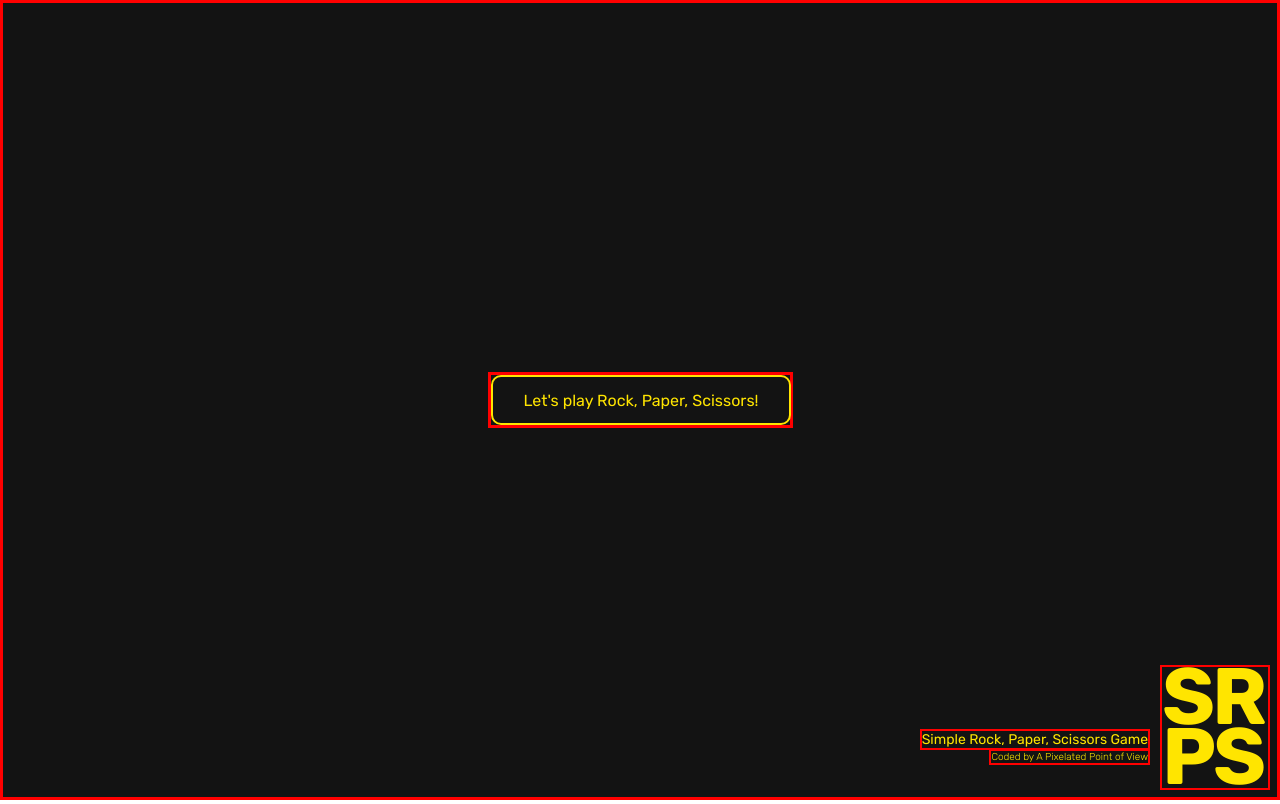
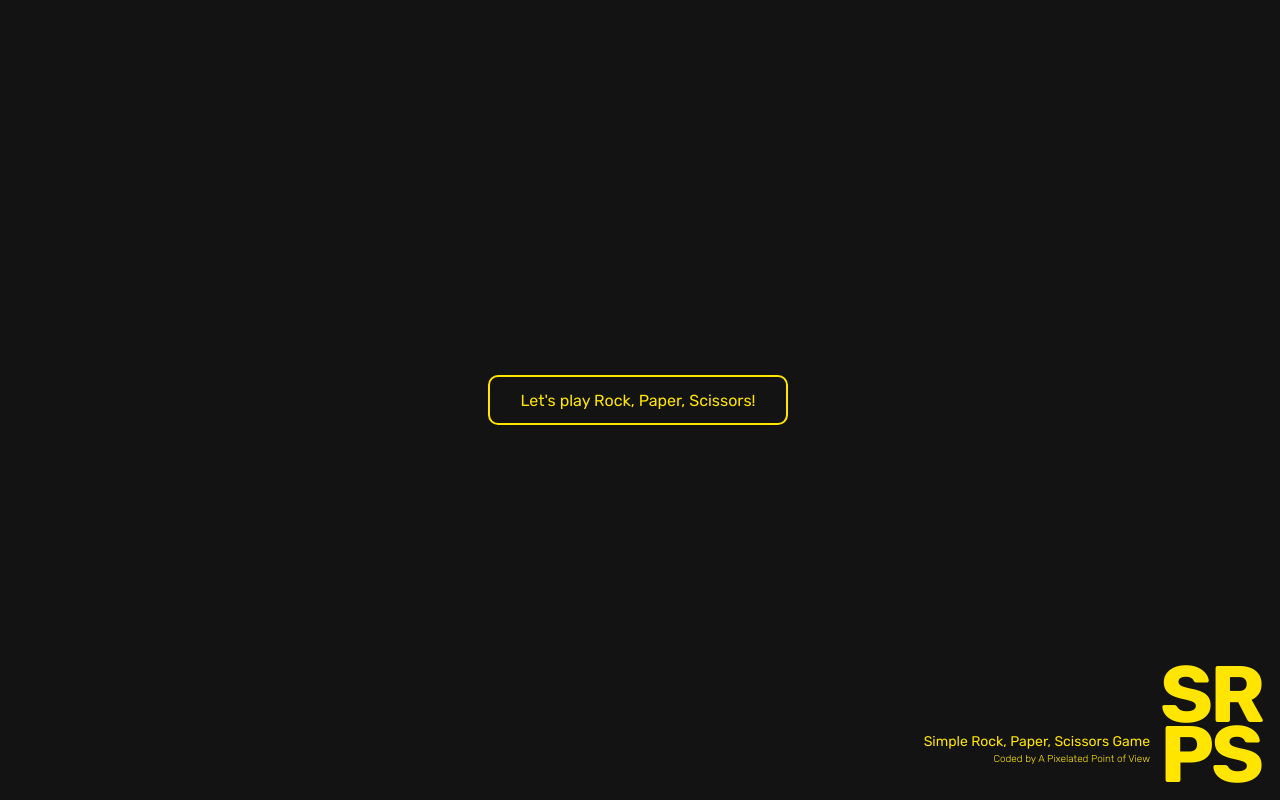
Before and after one commit to jiyorude/simplerps, a plain HTML site: page index.html in a window 1280 px wide. Drawn offline with Linux system fonts and the light colour scheme.

Commit message:
final commit 21/01
Deleted the work in progress borders from the CSS. Game has been completed.

```diff
--- a/css/styles.css
+++ b/css/styles.css
@@ -32,7 +32,6 @@ main {
 }
 
 .flexbox {
-  border: 3px solid red;
   width: 100%;
   height: 100%;
   display: flex;
@@ -43,7 +42,6 @@ main {
 
 .buttondiv {
   width: 305px;
-  border: 3px solid red;
   position: absolute;
   margin-top: -2000px;
 }
@@ -81,7 +79,6 @@ h2 {
 
 #srps-div {
   display: flex;
-  border: 2px solid red;
   width: 110px;
   height: 125px;
   position: absolute;
@@ -107,7 +104,6 @@ h2 {
   font-family: Rubik;
   font-weight: 400;
   font-size: 14px;
-  border: 2px solid red;
   bottom: 50px;
   right: 130px;
   position: absolute;
@@ -118,7 +114,6 @@ h2 {
   font-family: Rubik;
   font-weight: 100;
   font-size: 10px;
-  border: 2px solid red;
   bottom: 35px;
   right: 130px;
   position: absolute;
```
